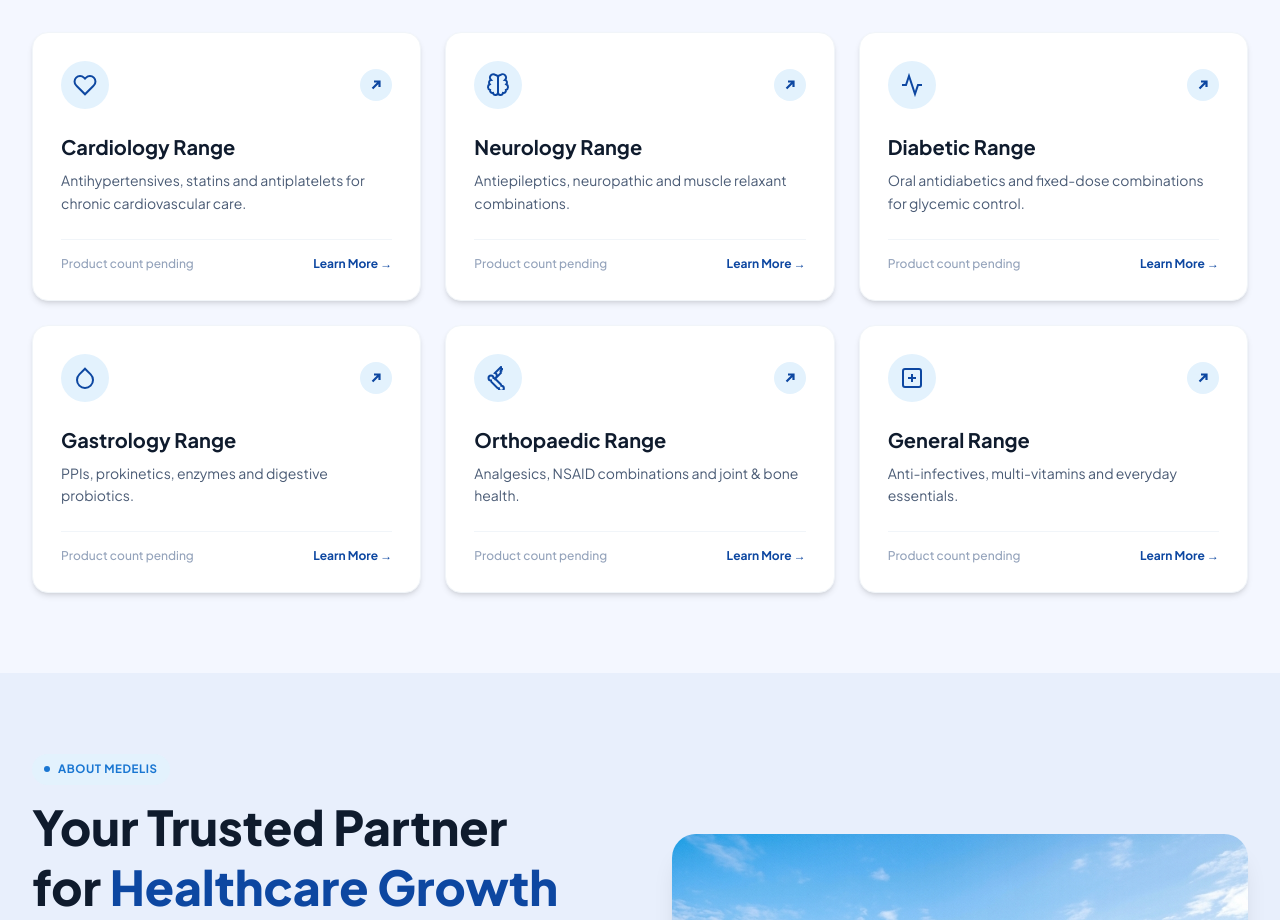
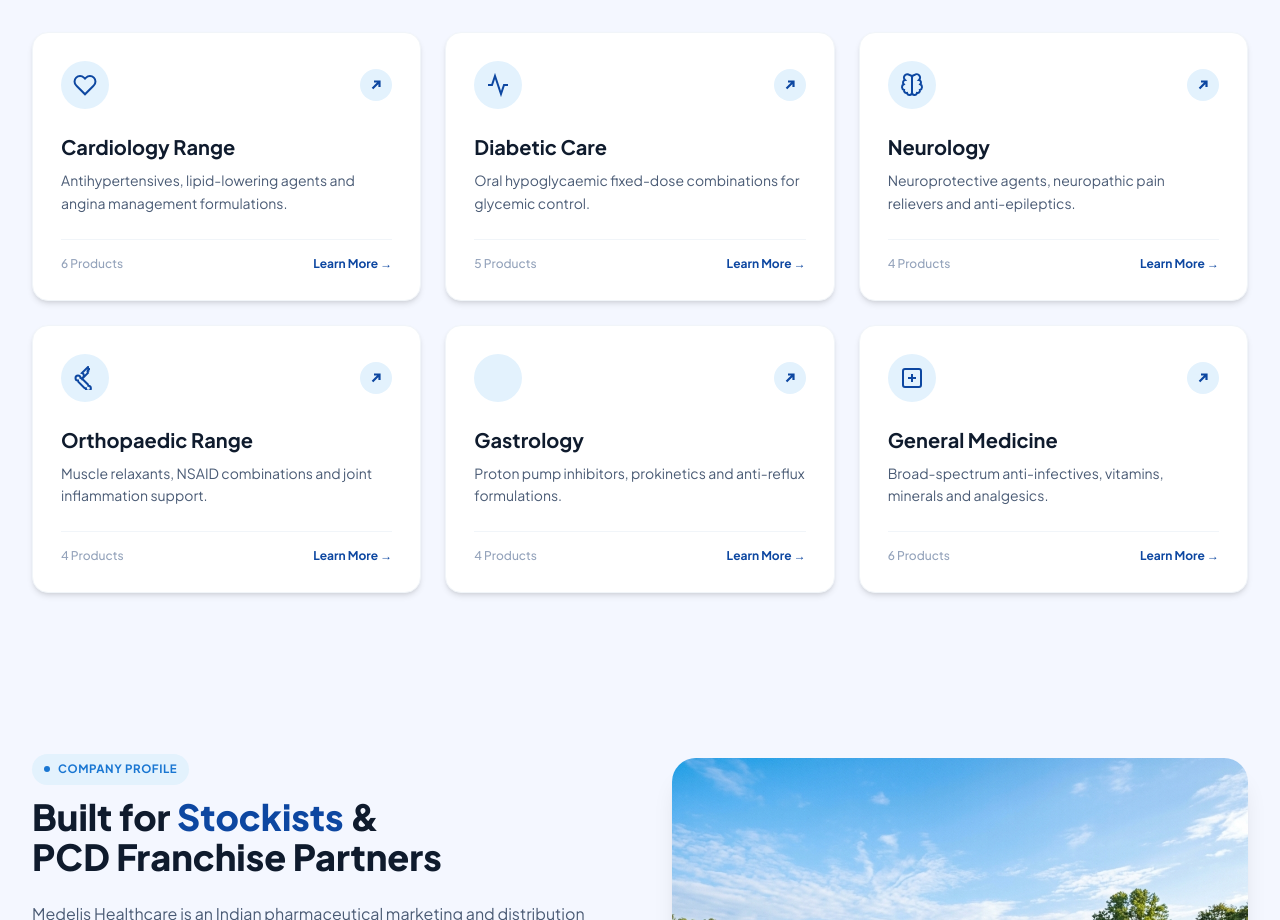
Before and after one commit to MicrolentDesign/Medelis, a Next.js app: page / in a window 1280 px wide. Shown: the part 1880-2800 px from the top of the page. Built offline with nearby package versions, Linux system fonts and the light colour scheme.

Commit message:
Use getAssetUrl helper across all images for GitHub Pages subpath compatibility

```diff
--- a/src/components/sections/AboutSection.tsx
+++ b/src/components/sections/AboutSection.tsx
@@ -1,67 +1,37 @@
+import Image from "next/image";
 import Link from "next/link";
-import Image from "next/image";
 import PillBadge from "@/components/ui/PillBadge";
 import CircularArrow from "@/components/ui/CircularArrow";
+import { getAssetUrl } from "@/utils/assets";
 
 export default function AboutSection() {
   return (
-    <section id="about" className="py-20 bg-[var(--canvas-deep)]">
+    <section id="about" className="py-20 bg-[var(--canvas)] border-b border-slate-100">
       <div className="max-w-7xl mx-auto px-4 sm:px-6 lg:px-8">
         <div className="grid grid-cols-1 lg:grid-cols-2 gap-12 lg:gap-16 items-center">
           {/* Left Column Text */}
           <div className="flex flex-col gap-6">
             <div>
-              <PillBadge>About Medelis</PillBadge>
-              <h2 className="text-3xl sm:text-4xl lg:text-5xl font-extrabold text-[var(--ink900)] mt-3 leading-tight">
-                Your Trusted Partner for{" "}
-                <span className="text-[var(--b900)]">Healthcare Growth</span>
+              <PillBadge>Company Profile</PillBadge>
+              <h2 className="text-3xl sm:text-4xl font-extrabold text-[var(--ink900)] mt-3">
+                Built for <span className="text-[var(--b900)]">Stockists</span> & PCD Franchise Partners
               </h2>
             </div>
 
-            <p className="text-base sm:text-lg text-[var(--ink600)] leading-relaxed">
-              At Medelis Healthcare, we combine pharmacology expertise, consistent batch packaging, and dedicated regional support to help distributors and PCD partners unlock new opportunities.
+            <p className="text-sm sm:text-base text-[var(--ink600)] leading-relaxed">
+              Medelis Healthcare is an Indian pharmaceutical marketing and distribution enterprise headquartered in Jodhpur, Rajasthan. We supply high-potency molecules across cardiology, neurology, diabetes, orthopaedics, gastrology, and general medicine.
             </p>
 
             <p className="text-sm sm:text-base text-[var(--ink600)] leading-relaxed">
-              We keep the therapeutic range deliberately tight and the paperwork straightforward: clear molecule compositions on every product strip, consistent packing, and one point of contact who answers.
+              Every strip is manufactured in WHO-GMP certified facilities with strict batch quality controls, transparent composition labelling, and reliable supply chain logistics.
             </p>
 
-            {/* Checkmark List */}
-            <div className="flex flex-col gap-3 pt-2">
-              <div className="flex items-center gap-3">
-                <div className="w-5 h-5 rounded-full bg-[var(--b50)] text-[var(--b900)] flex items-center justify-center flex-shrink-0">
-                  <svg className="w-3.5 h-3.5 stroke-current stroke-[3] fill-none" viewBox="0 0 24 24">
-                    <polyline points="20 6 9 17 4 12" />
-                  </svg>
-                </div>
-                <span className="text-sm font-bold text-[var(--ink900)]">Monopoly Territory Rights by District</span>
-              </div>
-
-              <div className="flex items-center gap-3">
-                <div className="w-5 h-5 rounded-full bg-[var(--b50)] text-[var(--b900)] flex items-center justify-center flex-shrink-0">
-                  <svg className="w-3.5 h-3.5 stroke-current stroke-[3] fill-none" viewBox="0 0 24 24">
-                    <polyline points="20 6 9 17 4 12" />
-                  </svg>
-                </div>
-                <span className="text-sm font-bold text-[var(--ink900)]">Consistent Pack Sizes & Carton Batching</span>
-              </div>
-
-              <div className="flex items-center gap-3">
-                <div className="w-5 h-5 rounded-full bg-[var(--b50)] text-[var(--b900)] flex items-center justify-center flex-shrink-0">
-                  <svg className="w-3.5 h-3.5 stroke-current stroke-[3] fill-none" viewBox="0 0 24 24">
-                    <polyline points="20 6 9 17 4 12" />
-                  </svg>
-                </div>
-                <span className="text-sm font-bold text-[var(--ink900)]">Quoted Rates Within One Working Day</span>
-              </div>
-            </div>
-
-            <div className="pt-4">
+            <div className="pt-2">
               <Link
                 href="#enquiry"
-                className="inline-flex items-center gap-3 bg-[var(--color-brand-primary)] hover:bg-[var(--color-brand-primary-hover)] text-white text-base font-bold px-7 py-3.5 rounded-full shadow-md transition-all group"
+                className="inline-flex items-center gap-3 bg-[var(--color-brand-primary)] hover:bg-[var(--color-brand-primary-hover)] text-white text-sm font-bold pl-6 pr-2.5 py-3 rounded-full shadow-md transition-all group"
               >
-                <span>Learn More About Us</span>
+                <span>Partner With Us</span>
                 <CircularArrow variant="primary" size="md" />
               </Link>
             </div>
@@ -71,7 +41,7 @@ export default function AboutSection() {
           <div className="relative">
             <div className="relative rounded-3xl overflow-hidden shadow-xl aspect-[4/3]">
               <Image
-                src="/images/hero_family.png"
+                src={getAssetUrl("/images/hero_family.png")}
                 alt="Medelis Healthcare trust and healthy Indian families"
                 fill
                 className="object-cover"
@@ -83,12 +53,9 @@ export default function AboutSection() {
               <div className="text-3xl font-extrabold text-[var(--b900)]">
                 25+ SKUs
               </div>
-              <div className="text-sm font-bold text-[var(--ink900)] mt-1">
-                High Demand Molecules
+              <div className="text-xs font-semibold text-[var(--ink600)] mt-1">
+                Formulations across 6 speciality therapeutic ranges.
               </div>
-              <p className="text-xs text-[var(--ink600)] mt-1">
-                Composition-first catalogue built for Indian stockists & PCD partners.
-              </p>
             </div>
           </div>
         </div>
--- a/src/content/data.ts
+++ b/src/content/data.ts
@@ -1,4 +1,5 @@
 import { HomepageData } from "@/lib/content/types";
+import { getAssetUrl } from "@/utils/assets";
 
 export const homepageContent: HomepageData = {
   slides: [
@@ -11,7 +12,7 @@ export const homepageContent: HomepageData = {
       lead: "Six therapeutic ranges built for Indian distributors, stockists and PCD partners. Search by composition rather than brand name, and send one enquiry for as many products as you need.",
       primaryCta: { label: "Browse Products", href: "#featured" },
       secondaryCta: { label: "PCD Partnership", href: "#franchise" },
-      imageSrc: "/images/hero_family.png",
+      imageSrc: getAssetUrl("/images/hero_family.png"),
       imageAlt: "Happy healthy Indian multi-generational family outdoors"
     },
     {
@@ -23,7 +24,7 @@ export const homepageContent: HomepageData = {
       lead: "From daily metabolic health to active cardiovascular support, our high-potency molecules empower active living across every stage of life in India.",
       primaryCta: { label: "Explore Products", href: "#featured" },
       secondaryCta: { label: "PCD Partnership", href: "#franchise" },
-      imageSrc: "/images/hero_workout.png",
+      imageSrc: getAssetUrl("/images/hero_workout.png"),
       imageAlt: "Active Indian couple jogging together in a park"
     },
     {
@@ -35,7 +36,7 @@ export const homepageContent: HomepageData = {
       lead: "Consistent packing, verified efficacy disclaimers, and clear composition on every strip. One contact point that answers your stock demands promptly.",
       primaryCta: { label: "View All Ranges", href: "#ranges" },
       secondaryCta: { label: "Send Enquiry", href: "#enquiry" },
-      imageSrc: "/images/hero_lifestyle.png",
+      imageSrc: getAssetUrl("/images/hero_lifestyle.png"),
       imageAlt: "Healthy active senior Indian couple smiling in a garden"
     }
   ],
@@ -50,62 +51,62 @@ export const homepageContent: HomepageData = {
       iconName: "box",
       value: "25+",
       label: "Launch SKUs",
-      subtext: "High demand molecules"
+      subtext: "Formulations ready"
     },
     {
-      iconName: "shield",
+      iconName: "award",
       value: "100%",
       label: "Quality Assured",
-      subtext: "Batch consistent"
+      subtext: "WHO-GMP manufacturing"
     },
     {
-      iconName: "map-pin",
+      iconName: "globe",
       value: "28+",
       label: "States Network",
-      subtext: "District monopoly rights"
+      subtext: "Pan-India presence"
     }
   ],
   ranges: [
     {
       slug: "cardiology",
       title: "Cardiology Range",
-      description: "Antihypertensives, statins and antiplatelets for chronic cardiovascular care.",
-      productCount: "Product count pending",
+      description: "Antihypertensives, lipid-lowering agents and angina management formulations.",
+      productCount: "6 Products",
       iconName: "heart"
     },
     {
-      slug: "neurology",
-      title: "Neurology Range",
-      description: "Antiepileptics, neuropathic and muscle relaxant combinations.",
-      productCount: "Product count pending",
-      iconName: "brain"
-    },
-    {
       slug: "diabetic",
-      title: "Diabetic Range",
-      description: "Oral antidiabetics and fixed-dose combinations for glycemic control.",
-      productCount: "Product count pending",
+      title: "Diabetic Care",
+      description: "Oral hypoglycaemic fixed-dose combinations for glycemic control.",
+      productCount: "5 Products",
       iconName: "activity"
     },
     {
-      slug: "gastrology",
-      title: "Gastrology Range",
-      description: "PPIs, prokinetics, enzymes and digestive probiotics.",
-      productCount: "Product count pending",
-      iconName: "droplet"
+      slug: "neurology",
+      title: "Neurology",
+      description: "Neuroprotective agents, neuropathic pain relievers and anti-epileptics.",
+      productCount: "4 Products",
+      iconName: "brain"
     },
     {
       slug: "orthopaedic",
       title: "Orthopaedic Range",
-      description: "Analgesics, NSAID combinations and joint & bone health.",
-      productCount: "Product count pending",
+      description: "Muscle relaxants, NSAID combinations and joint inflammation support.",
+      productCount: "4 Products",
       iconName: "bone"
     },
     {
+      slug: "gastrology",
+      title: "Gastrology",
+      description: "Proton pump inhibitors, prokinetics and anti-reflux formulations.",
+      productCount: "4 Products",
+      iconName: "shield"
+    },
+    {
       slug: "general",
-      title: "General Range",
-      description: "Anti-infectives, multi-vitamins and everyday essentials.",
-      productCount: "Product count pending",
+      title: "General Medicine",
+      description: "Broad-spectrum anti-infectives, vitamins, minerals and analgesics.",
+      productCount: "6 Products",
       iconName: "plus-square"
     }
   ],
@@ -119,7 +120,7 @@ export const homepageContent: HomepageData = {
       packing: "10x10 Tablets Blister Pack",
       rangeSlug: "cardiology",
       rangeName: "Cardiology",
-      imageUrl: "/images/pack1.png",
+      imageUrl: getAssetUrl("/images/pack1.png"),
       description: "Extended-release Metoprolol Succinate formulation designed for 24-hour hypertension management and angina control.",
       indications: ["Hypertension", "Angina Pectoris", "Heart Failure Management"],
       storage: "Store below 25°C in a dry place. Protect from light."
@@ -133,7 +134,7 @@ export const homepageContent: HomepageData = {
       packing: "10x10 Tablets Blister Pack",
       rangeSlug: "orthopaedic",
       rangeName: "Orthopaedic",
-      imageUrl: "/images/pack2.png",
+      imageUrl: getAssetUrl("/images/pack2.png"),
       description: "Dual-action centrally acting muscle relaxant and analgesic combination for painful musculoskeletal spasms.",
       indications: ["Acute Musculoskeletal Pain", "Spinal Muscle Spasms", "Post-Traumatic Pain"],
       storage: "Store in a cool dry place away from direct sunlight."
@@ -147,7 +148,7 @@ export const homepageContent: HomepageData = {
       packing: "10x15 Tablets Blister Pack",
       rangeSlug: "diabetic",
       rangeName: "Diabetic",
-      imageUrl: "/images/pack3.png",
+      imageUrl: getAssetUrl("/images/pack3.png"),
       description: "Triple fixed-dose oral antidiabetic therapy combining insulin sensitizers and secretagogues for refractory Type 2 Diabetes.",
       indications: ["Type 2 Diabetes Mellitus", "Insulin Resistance", "Glycemic Control"],
       storage: "Store below 30°C. Keep out of reach of children."
@@ -182,7 +183,7 @@ export const homepageContent: HomepageData = {
       title: "Choosing between metformin combinations for a diabetic range",
       date: "10 AUG 2026",
       readTime: "5 MIN READ",
-      imageUrl: "/images/hero_workout.png"
+      imageUrl: getAssetUrl("/images/hero_workout.png")
     },
     {
       slug: "pcd-territory-checklist",
@@ -190,7 +191,7 @@ export const homepageContent: HomepageData = {
       title: "What a PCD partner should ask before signing a district territory",
       date: "05 AUG 2026",
       readTime: "6 MIN READ",
-      imageUrl: "/images/hero_family.png"
+      imageUrl: getAssetUrl("/images/hero_family.png")
     },
     {
       slug: "tolperisone-paracetamol-combination",
@@ -198,7 +199,7 @@ export const homepageContent: HomepageData = {
       title: "Tolperisone with paracetamol: where the muscle relaxant combination fits",
       date: "28 JUL 2026",
       readTime: "4 MIN READ",
-      imageUrl: "/images/hero_lifestyle.png"
+      imageUrl: getAssetUrl("/images/hero_lifestyle.png")
     }
   ],
   contact: {
--- /dev/null
+++ b/src/utils/assets.ts
@@ -0,0 +1,10 @@
+const basePath = process.env.NEXT_PUBLIC_BASE_PATH || "";
+
+export function getAssetUrl(path: string): string {
+  if (!path) return "";
+  if (path.startsWith("http://") || path.startsWith("https://") || path.startsWith("data:")) {
+    return path;
+  }
+  const cleanPath = path.startsWith("/") ? path : `/${path}`;
+  return `${basePath}${cleanPath}`;
+}
```
Also changed, not shown: src/components/brand/Logo.tsx (+4 -3 lines), src/components/sections/WhyChooseUs.tsx (+12 -51 lines).
